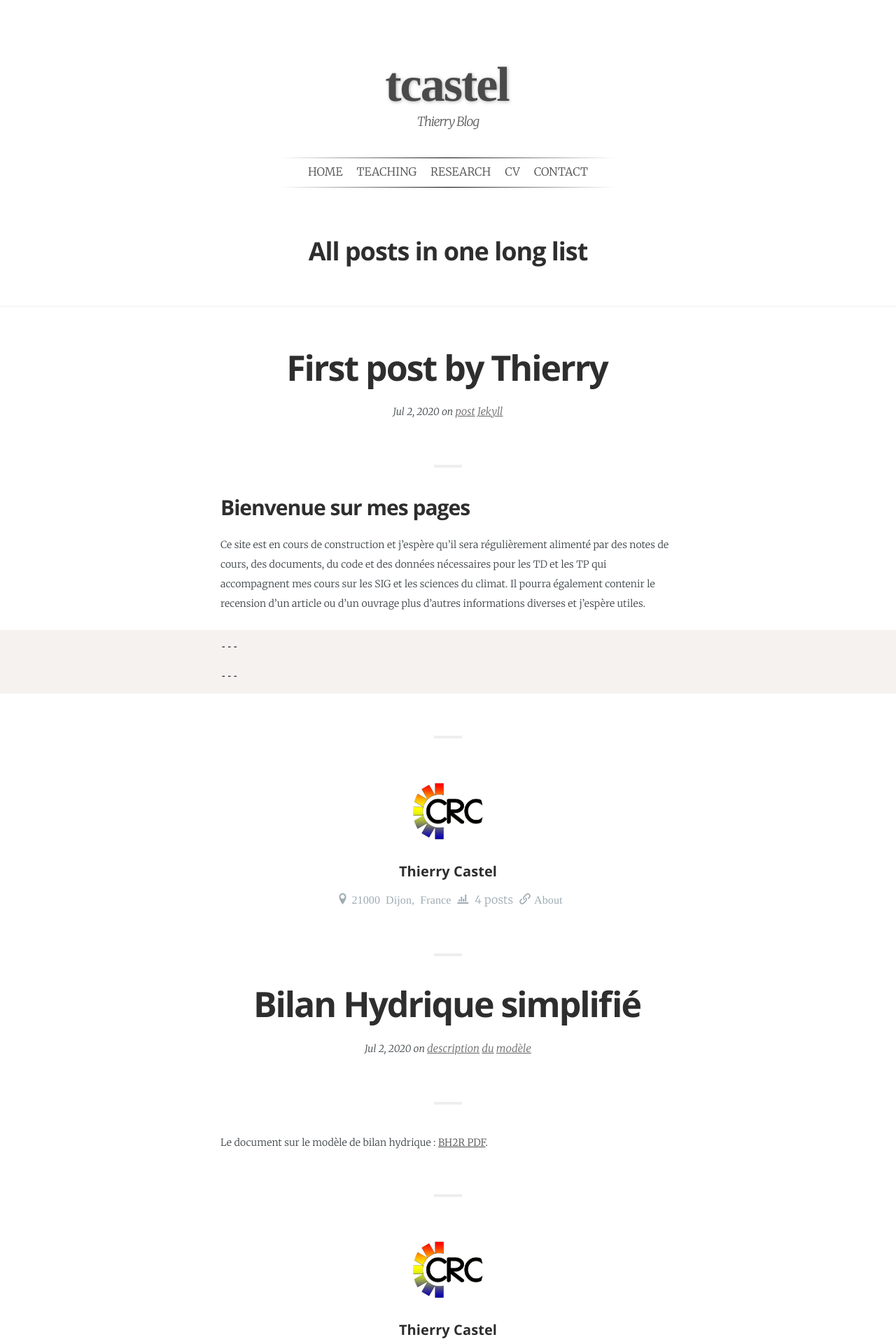
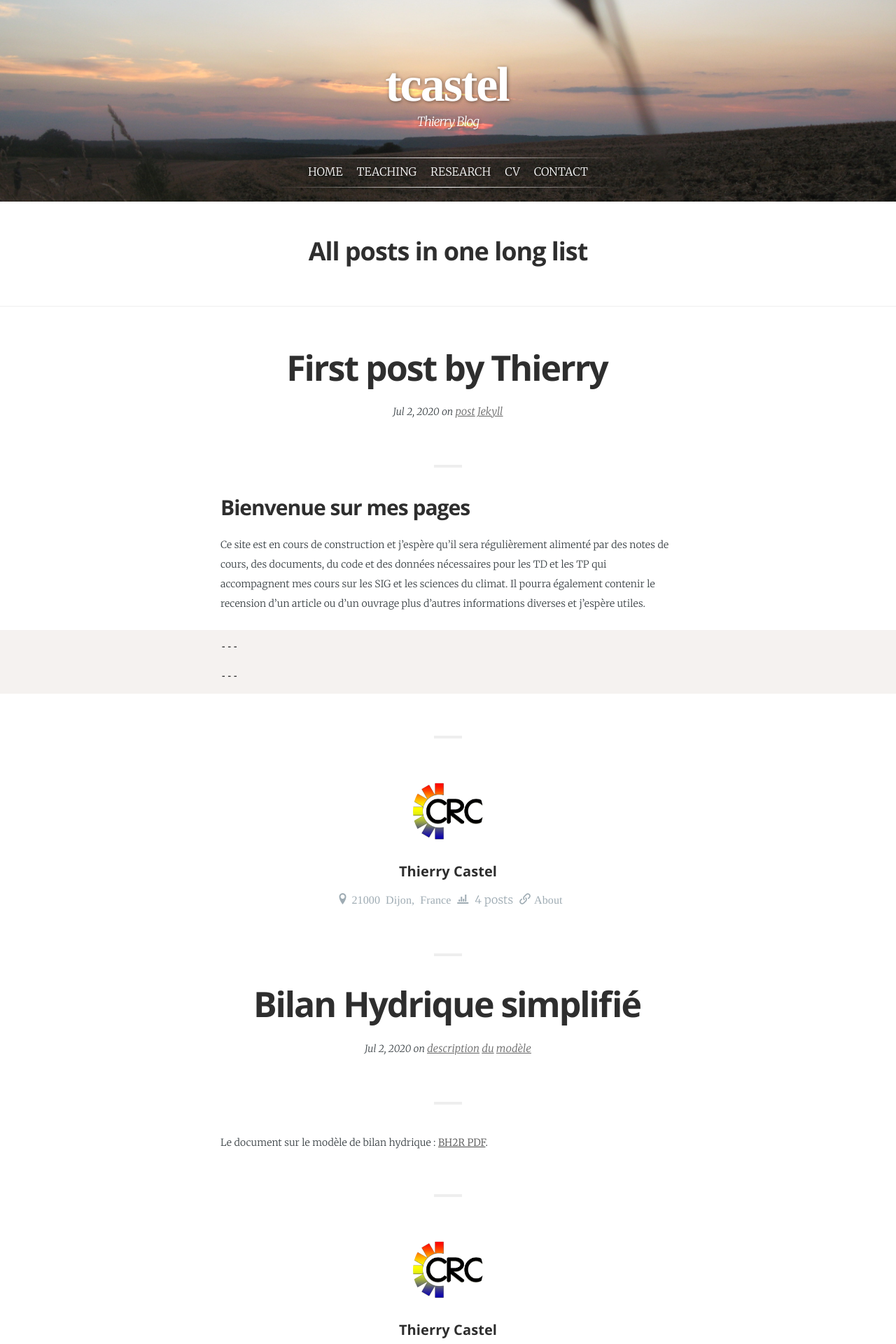
Before and after one commit to thierrycastel/tcastel, a Jekyll site: the page built from offline.html, in a window 1280 px wide. Shown: the top 1920 px of the page at 70% size. Built offline with Jekyll 4.4.1, drawn with Linux system fonts in a browser that asks for light colours; some web fonts are replaced.

Commit message:
Update _config.yml

```diff
--- a/_config.yml
+++ b/_config.yml
@@ -4,7 +4,7 @@ subtitle: Thierry Blog
 language: "fr"
 
 baseurl:  "/tcastel"
-#cover:    /assets/gergueil_soir_bandeau.jpg
+cover:    /assets/gergueil_soir_bandeau.jpg
 
 sass:
     style: compressed
```
